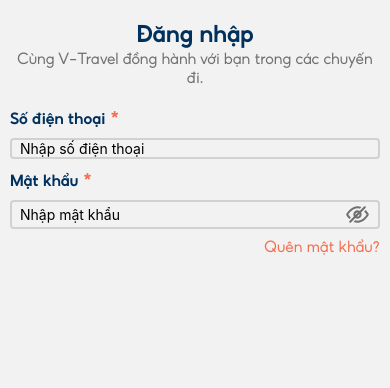
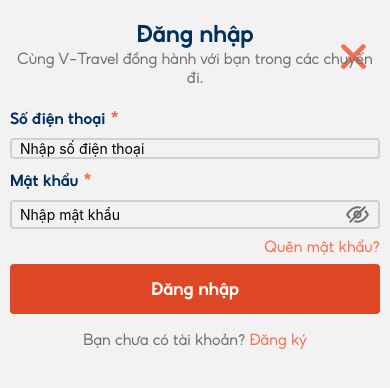
Before and after one commit to dieglevel/architecture_and_design_software_fe_mobile, a React Native app: screen / in a window 390 px wide. Shown: the top 388 px of the page. Built offline with nearby package versions, Linux system fonts and the light colour scheme.

Commit message:
Add: Button component and integrate it into LoginScreen; enhance Press component with disabled prop

```diff
--- a/src/apps/components/press.tsx
+++ b/src/apps/components/press.tsx
@@ -6,9 +6,10 @@ interface Props {
 	delayPressIn?: number;
 	onPress?: () => void;
 	style?: ViewStyle;
+	disabled?: boolean;
 }
 
-export const Press = ({ children, delayPressIn = 100, onPress, style }: Props) => {
+export const Press = ({ children, delayPressIn = 100, onPress, style, disabled }: Props) => {
 	const scaleAnim = useRef(new Animated.Value(1)).current;
 
 	const handlePressIn = () => {
@@ -41,6 +42,7 @@ export const Press = ({ children, delayPressIn = 100, onPress, style }: Props) =
 			onPressOut={handlePressOut}
 			delayPressIn={delayPressIn} // Độ trễ nhấn
 			onPress={handlePress} // Hàm xử lý khi nhấn
+			disabled={disabled}
 		>
 			<Animated.View
 				style={[
--- /dev/null
+++ b/src/apps/components/ui/button.tsx
@@ -0,0 +1,42 @@
+import { Colors, Texts } from "@/constants";
+import { Text, View, ViewStyle } from "react-native";
+import { Press } from "../press";
+
+interface Props {
+	children?: React.ReactNode;
+	onPress?: () => void;
+	disabled?: boolean;
+	variant?: "fill" | "outline";
+   style?: ViewStyle;
+}
+
+export const Button = ({ children, onPress, disabled = false, style }: Props) => {
+	const handleOnPress = () => {
+		if (disabled == true) {
+			return;
+		}
+		onPress && onPress();
+	};
+
+	return (
+		<Press
+			onPress={handleOnPress}
+			disabled={disabled}
+         style={{...style}}
+		>
+			<View
+				style={{
+					alignItems: "center",
+					justifyContent: "center",
+					minHeight: 50,
+					backgroundColor: disabled
+						? Colors.colorBrand.burntSienna[300]
+						: Colors.colorBrand.burntSienna[600],
+					borderRadius: 4,
+				}}
+			>
+				<Text style={[Texts.bold18, { color: Colors.gray[0] }]}>{children}</Text>
+			</View>
+		</Press>
+	);
+};
--- a/src/apps/components/ui/index.ts
+++ b/src/apps/components/ui/index.ts
@@ -1 +1,2 @@
+export * from "./button";
 export * from "./input-form";
--- a/src/apps/screens/login.tsx
+++ b/src/apps/screens/login.tsx
@@ -1,9 +1,9 @@
 import { Press, SafeAreaView } from "@/apps/components";
-import { InputForm } from "@/apps/components/ui";
-import { Eye, EyeOff } from "@/assets/svgs";
+import { Button, InputForm } from "@/apps/components/ui";
+import { Close, Eye, EyeOff } from "@/assets/svgs";
 import { Colors, Texts } from "@/constants";
 import { useState } from "react";
-import { ScrollView, Text, View } from "react-native";
+import { Dimensions, ScrollView, Text, View } from "react-native";
 
 export const LoginScreen = () => {
 	const [phone, setPhone] = useState<string>("");
@@ -11,9 +11,15 @@ export const LoginScreen = () => {
 
 	const [isShowPassword, setIsShowPassword] = useState<boolean>(false);
 
+	const { height } = Dimensions.get("window");
+
 	return (
 		<SafeAreaView>
+			<Press style={{ position: "absolute", backgroundColor: "transpert", padding: 4, top: 40, right: 20 }}>
+				<Close size={25} />
+			</Press>
 			<ScrollView style={{ flex: 1, width: "100%", paddingHorizontal: 10, gap: 10 }}>
+				<View style={{ flex: 1, justifyContent: "center", height: height }}>
 					<View style={{ marginVertical: 20 }}>
 						<Text
 							style={[
@@ -52,13 +58,36 @@ export const LoginScreen = () => {
 							<Text
 								style={[
 									Texts.regular16,
-								{ color: Colors.colorBrand.burntSienna[500], textAlign: "right", marginTop: 8 },
+									{
+										color: Colors.colorBrand.burntSienna[500],
+										textAlign: "right",
+										marginTop: 8,
+									},
 								]}
 							>
 								Quên mật khẩu?
 							</Text>
 						</Press>
 					</View>
+
+					<Button
+						style={{ marginTop: 8 }}
+						onPress={() => {
+							console.log("adu");
+						}}
+					>
+						Đăng nhập
+					</Button>
+
+					<View style={{ flexDirection: "row", justifyContent: "center", gap: 4, marginTop: 16 }}>
+						<Text style={[Texts.regular16, { color: Colors.gray[500] }]}>Bạn chưa có tài khoản?</Text>
+						<Press>
+							<Text style={[Texts.regular16, { color: Colors.colorBrand.burntSienna[500] }]}>
+								Đăng ký
+							</Text>
+						</Press>
+					</View>
+				</View>
 			</ScrollView>
 		</SafeAreaView>
 	);
--- /dev/null
+++ b/src/assets/svgs/close.tsx
@@ -0,0 +1,29 @@
+import { Colors } from "@/constants";
+import * as React from "react";
+import Svg, { G, Path } from "react-native-svg";
+
+interface Props {
+	color?: string;
+	size?: number;
+	outline?: string;
+}
+
+export const Close = ({ color = Colors.colorBrand.burntSienna[500], size = 25, outline = "#7C87FF" }: Props) => (
+	<Svg
+		width={size}
+		height={size}
+		viewBox="0 0 24 24"
+		fill="none"
+	>
+		<G clip-path="url(#clip0_1558_29788)">
+			<Path
+				d="M2.27509 23.8503C1.68667 23.8845 1.10799 23.6889 0.661067 23.3047C-0.220356 22.418 -0.220356 20.986 0.661067 20.0993L19.9613 0.798977C20.8781 -0.058864 22.3166 -0.0111772 23.1745 0.90558C23.9502 1.7346 23.9954 3.00882 23.2803 3.89069L3.86635 23.3047C3.42519 23.6833 2.85579 23.8786 2.27509 23.8503Z"
+				fill={color}
+			/>
+			<Path
+				d="M21.5525 23.8503C20.9562 23.8478 20.3846 23.611 19.9612 23.1911L0.660883 3.89067C-0.155709 2.93708 -0.0446888 1.50198 0.9089 0.685312C1.76 -0.0435416 3.01521 -0.0435416 3.86624 0.685312L23.2802 19.9856C24.1967 20.8437 24.2441 22.2823 23.3861 23.1989C23.3519 23.2353 23.3167 23.2706 23.2802 23.3047C22.8048 23.7181 22.1792 23.9157 21.5525 23.8503Z"
+				fill={color}
+			/>
+		</G>
+	</Svg>
+);
--- a/src/assets/svgs/index.ts
+++ b/src/assets/svgs/index.ts
@@ -1,3 +1,4 @@
 export * from "./brand";
+export * from "./close";
 export * from "./eye";
 export * from "./eye-off";
--- a/src/constants/color.ts
+++ b/src/constants/color.ts
@@ -28,6 +28,7 @@ export const Colors = {
 		},
 	},
 	gray: {
+		0: "#ffffff",
 		50: "#f6f6f6",
 		100: "#e7e7e7",
 		200: "#d1d1d1",
```
Lines whose indentation alone changed are shown as unchanged.
